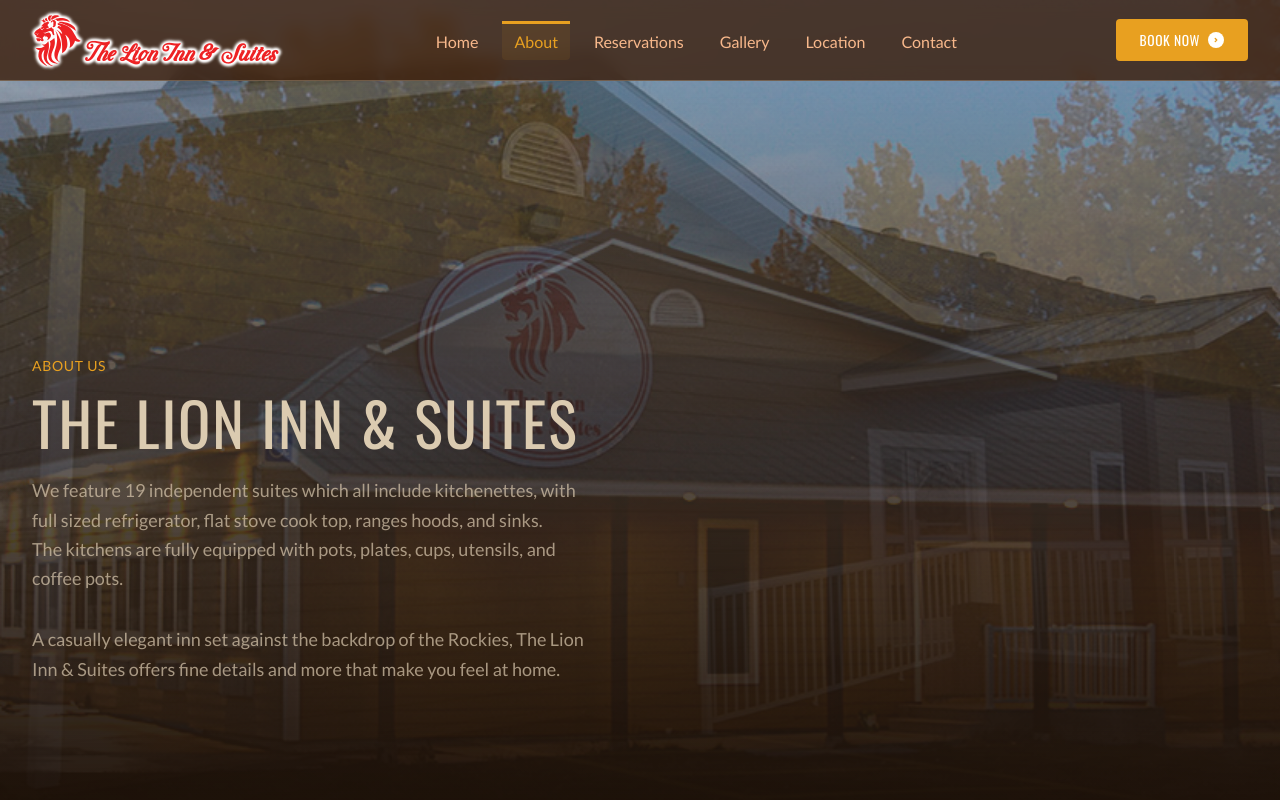
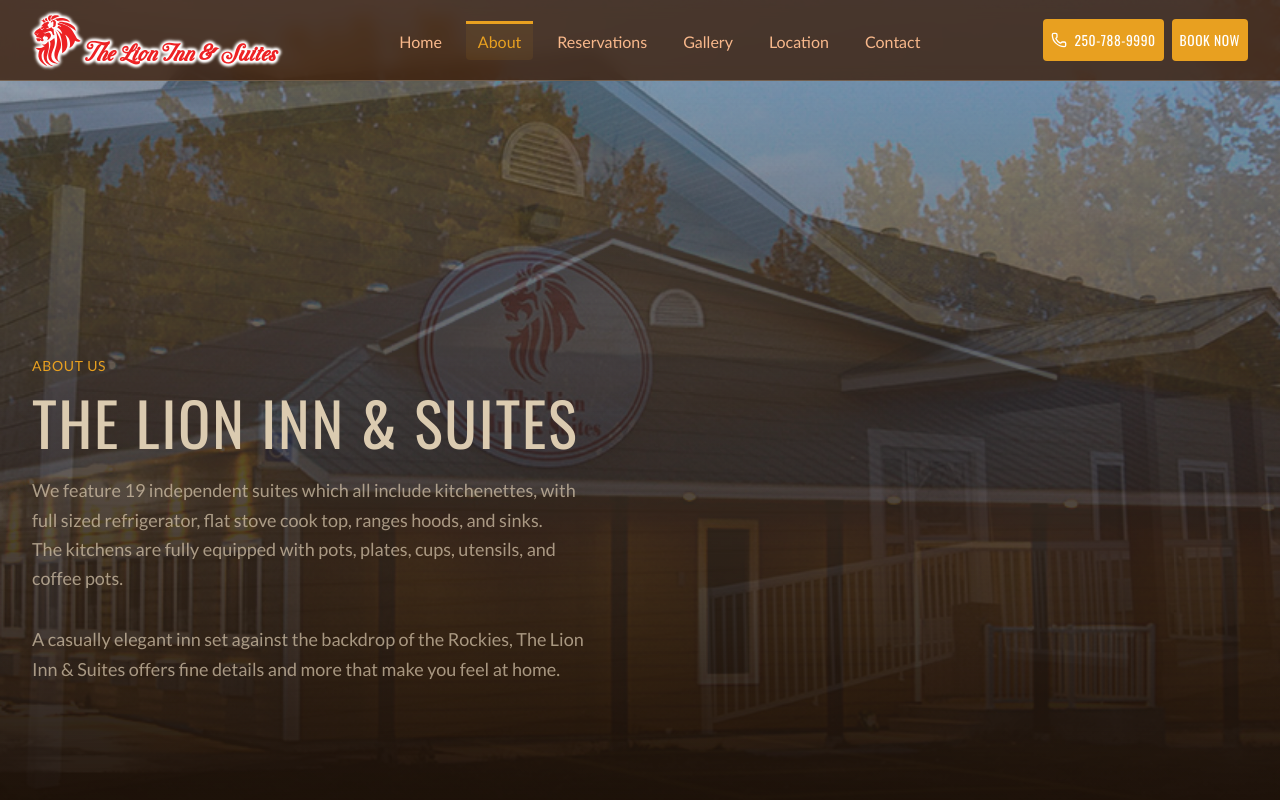
Before and after one commit to JerrySin/thelionsuite.com, a Next.js app: page /about in a window 1280 px wide. Shown: the top 800 px of the page. Built offline with nearby package versions, Linux system fonts and the light colour scheme.

Commit message:
update header button v2

```diff
--- a/components/header.tsx
+++ b/components/header.tsx
@@ -37,7 +37,7 @@
               className="transition-transform duration-300 group-hover:scale-105 logo-glow-white"
               priority
             />
-            <div className="hidden sm:block leading-tight">
+            <div className="hidden xl:block leading-tight">
               <p className="brand-title text-2xl font-extrabold logo-glow-white mt-8">
                 The Lion Inn &amp; Suites
               </p>
@@ -74,19 +74,26 @@
           </div>
 
           {/* Desktop CTA */}
-          <div className="block">
+          <div className="flex gap-2">
+            <a
+              href='tel:+12507889990'
+              className='btn-gold px-2! justify-center h-full'
+            >
+              <Phone className="w-4 h-4 text-white" />
+              <span>250-788-9990</span>
+            </a>
             <a
               href="https://direct-book.com/properties/theliontaverninnltd"
               target="_blank"
               rel="noopener noreferrer"
-              className="btn-gold"
+              className="btn-gold px-2!"
             >
               <span>Book Now</span>
-              <span className="inline-flex items-center justify-center w-4 h-4 rounded-full bg-white flex-shrink-0 text-primary">
+              {/* <span className="hidden lg:inline-flex items-center justify-center w-4 h-4 rounded-full bg-white flex-shrink-0 text-primary">
                 <svg className="w-1.5 h-1.5" viewBox="0 0 24 24" fill="none" stroke="currentColor" strokeWidth="5.5" strokeLinecap="round" strokeLinejoin="round">
                   <polyline points="9 18 15 12 9 6"></polyline>
                 </svg>
-              </span>
+              </span> */}
             </a>
           </div>
 
```
